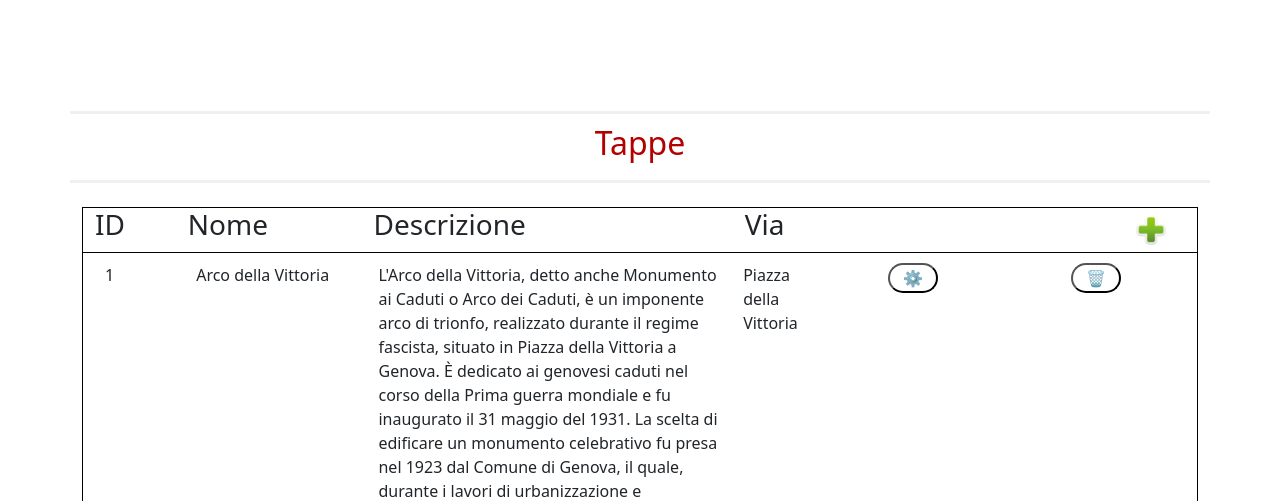
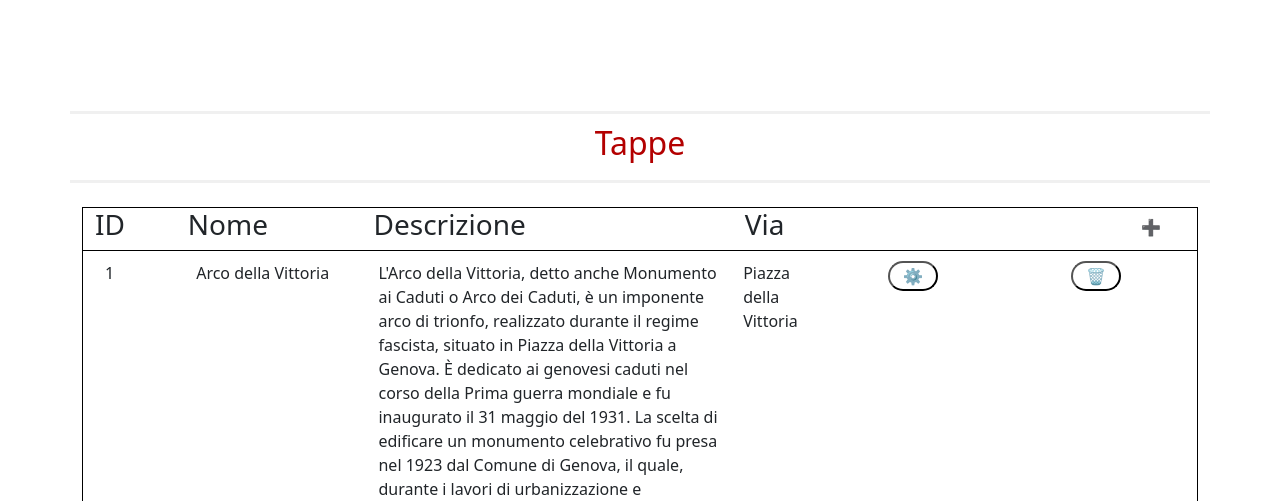
Before and after one commit to AndreaTattii/GenovaRoute, a PHP site: page /pc/admin/ in a window 1280 px wide. Shown: the part 884-1385 px from the top of the page. Run offline with PHP 8.4, Linux system fonts and the light colour scheme; data comes from the database, SQL or seed files in the repository.

Commit message:
aggiornamento pagina admin principale

```diff
--- a/pc/admin/index.php
+++ b/pc/admin/index.php
@@ -262,7 +262,7 @@ session_start();
                 </div>
                 <div class="col-1">
                     <form action="formT.php" method="POST">
-                        <button type="submit" class="btn btn-primary" style="background-color:white; width:100%; border-color:white"> <img src="../../img/icons/insert.png" alt="inserisci" style="width:30px; height:30px;"></button>
+                        <button type="submit" class="btn btn-primary" style="background-color:white; width:100%; border-color:white">➕</button>
                     </form>
                 </div>
             </div>
@@ -425,7 +425,7 @@ session_start();
                     $i++;
                 }
             } else {
-                echo "Nessuna tappa presente";
+                echo "Nessuna citta presente";
             }
 
             $connessione->close();
```
